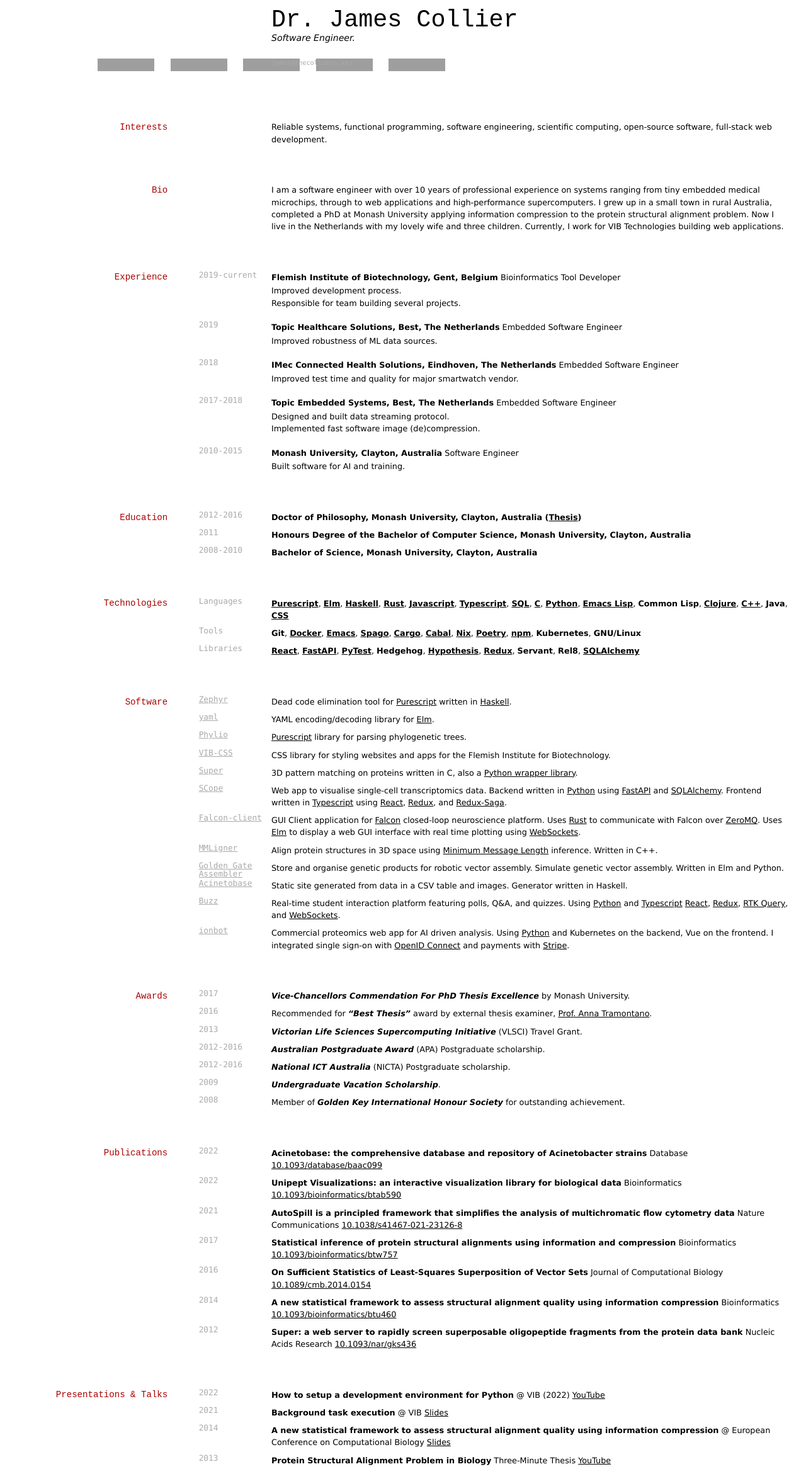
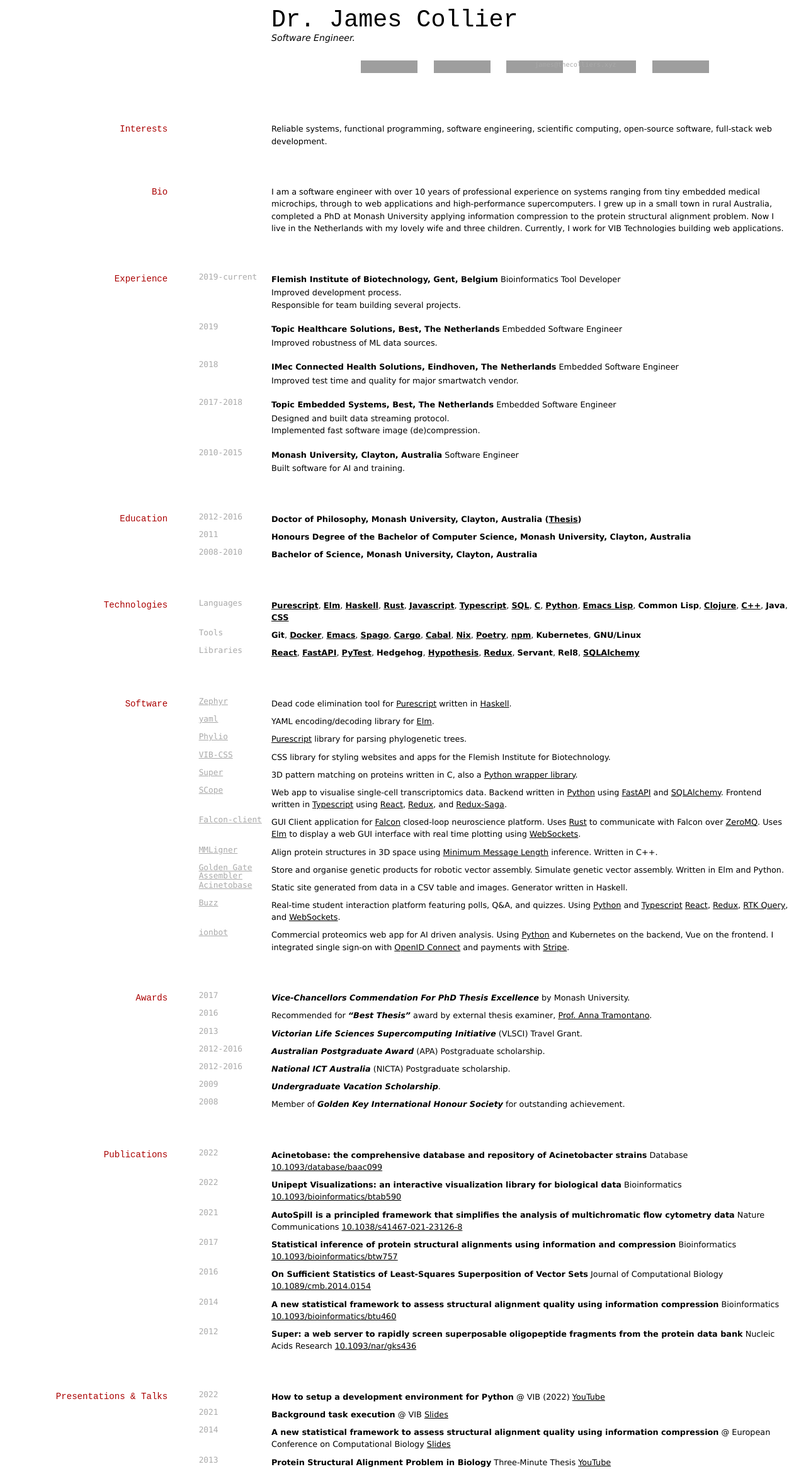
Before and after one commit to MaybeJustJames/jhc-at-home.github.io, a Jekyll site: the page built from index.md, in a window 1280 px wide. Shown: the whole page at 63% size. Built offline with Jekyll 4.4.1, drawn with Linux system fonts in a browser that asks for light colours; grey boxes are pictures that could not be loaded.

Commit message:
Play with styling for links a little more.

```diff
--- a/index.md
+++ b/index.md
@@ -5,7 +5,7 @@ title: James Collier Résumé
 # Dr. James Collier
 Software Engineer.
 
-<div style="display:flex;">
+<div style="display:flex;position:relative;left:33%;margin-top:1em;">
   <div id="webaddress">
     <a href="mailto:james@thecolliers.xyz">james@thecolliers.xyz</a>
   </div>
```
